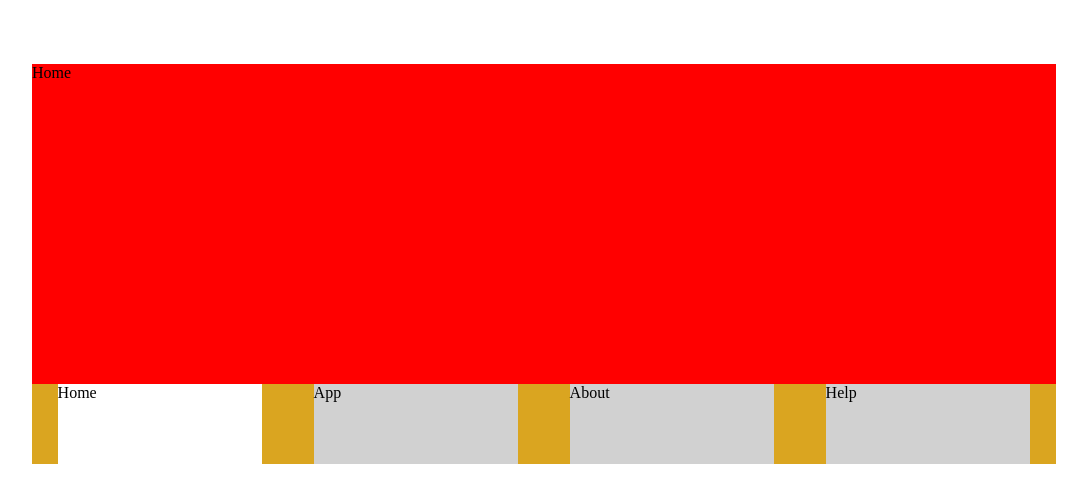
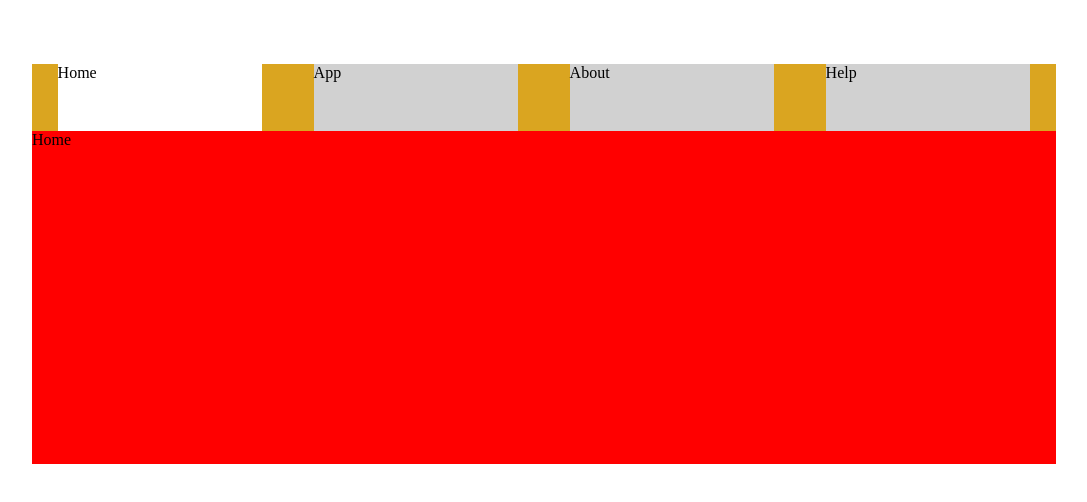
Before and after one commit to shihabus/advanced-react-patterns-ryan, a React (Create React App) app: page / in a window 1280 px wide. Shown: the top 502 px of the page, without its empty margins (96-1183 px from the left). Built offline with nearby package versions, Linux system fonts and the light colour scheme.

Commit message:
adding tabsOnBottom prop

```diff
--- a/src/App.js
+++ b/src/App.js
@@ -27,7 +27,7 @@ const tabs = [
 export default function App() {
   return (
     <AppContainer>
-      <Tab tabList={tabs} />
+      <Tab tabList={tabs} tabsOnBottom={false} />
     </AppContainer>
   );
 }
--- a/src/Tab.js
+++ b/src/Tab.js
@@ -5,7 +5,8 @@ const TabContainer = styled.div`
   height: 50vh;
   background: yellowgreen;
   width: 100%;
-  position: relative;
+  display: flex;
+  flex-direction: column;
 `;
 
 const TabContent = styled.div`
@@ -18,7 +19,6 @@ const TabPanelContainer = styled.div`
   height: 20%;
   background-color: goldenrod;
   bottom: 0;
-  position: absolute;
   width: 100%;
   display: flex;
   justify-content: space-around;
@@ -32,10 +32,9 @@ const TabItem = styled.div`
 
 function Tabs(props) {
   const [activeTab, setActiveTab] = useState(0);
+  const { tabsOnBottom, tabList } = props;
 
   const renderTabPanel = () => {
-    const { tabList } = props;
-
     return tabList.map((tab, idx) => (
       <TabItem
         key={idx}
@@ -48,14 +47,15 @@ function Tabs(props) {
   };
 
   const renderTabContent = () => {
-    const { tabList } = props;
     return <>{tabList[activeTab].content}</>;
   };
 
+  const renderContent = <TabContent>{renderTabContent()}</TabContent>;
+  const renderTabs = <TabPanelContainer>{renderTabPanel()}</TabPanelContainer>;
+
   return (
     <TabContainer>
-      <TabContent>{renderTabContent()}</TabContent>
-      <TabPanelContainer>{renderTabPanel()}</TabPanelContainer>
+      {tabsOnBottom ? [renderContent, renderTabs] : [renderTabs, renderContent]}
     </TabContainer>
   );
 }
```
